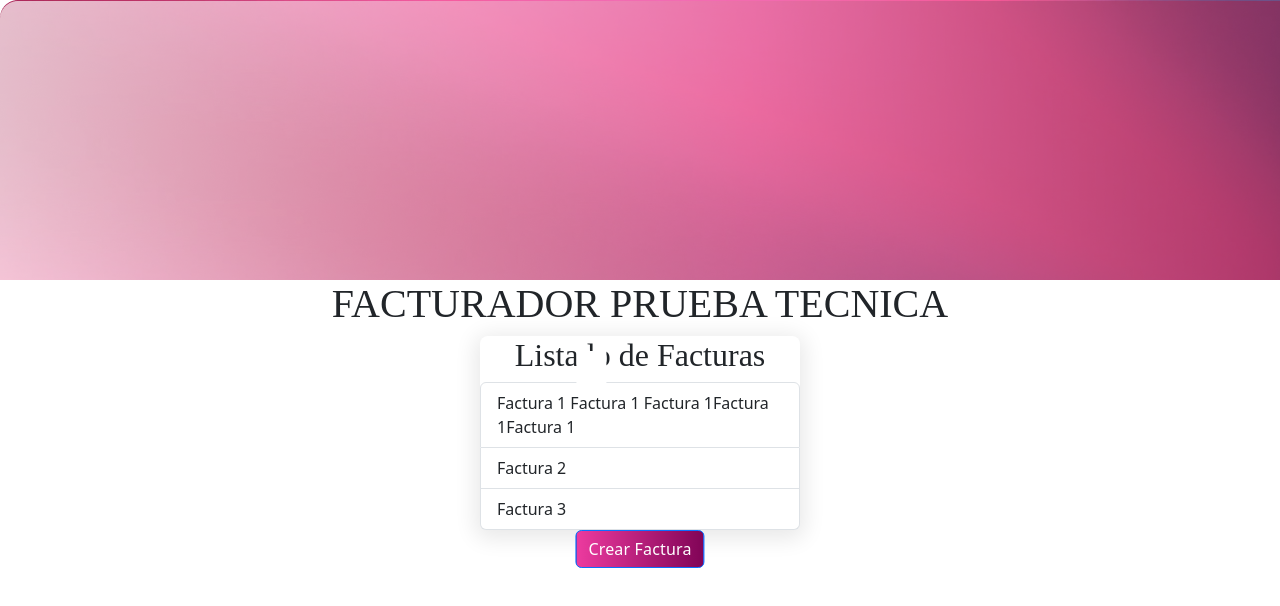
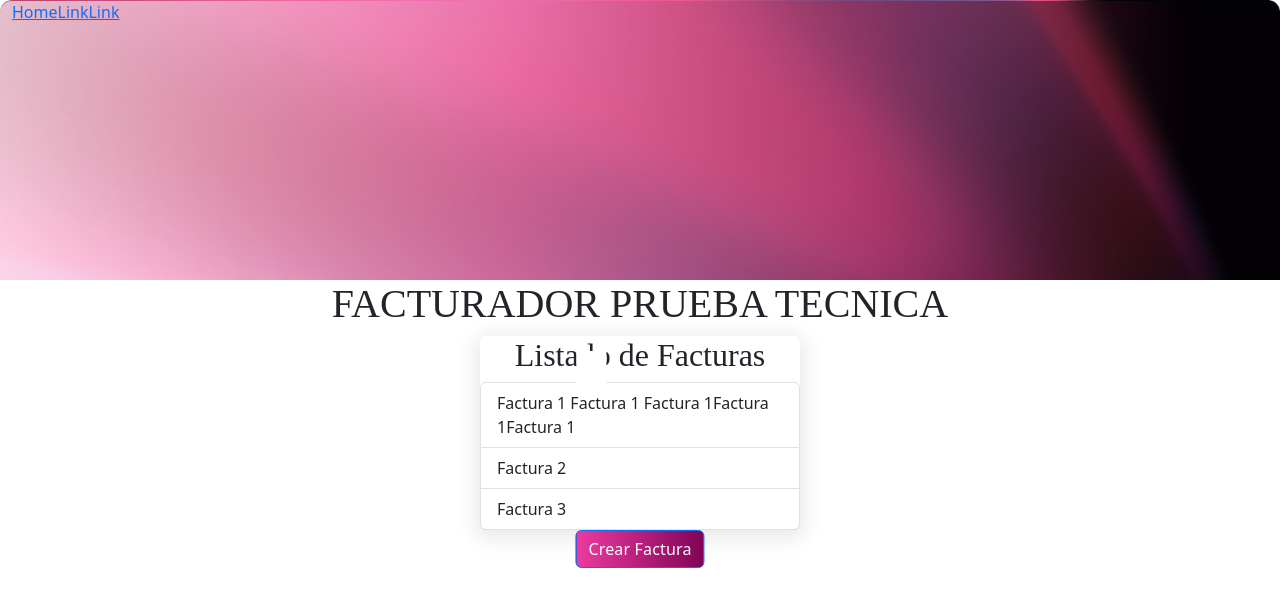
Before and after one commit to noedenisel/cereza-PruebaTecnica, a React (Create React App) app: page / in a window 1280 px wide. Shown: the top 606 px of the page. Built offline with nearby package versions, Linux system fonts and the light colour scheme.

Commit message:
Style: arrgle banner del navBar

```diff
--- a/src/App.css
+++ b/src/App.css
@@ -38,7 +38,8 @@
 }
 
 body{
-margin: 0;
+margin: 0 auto;
+width: 100%;
 font-family: var(--bs-body-font-family);
 font-size: var(--bs-body-font-size);
 font-weight: var(--bs-body-font-weight);
--- a/src/App.js
+++ b/src/App.js
@@ -2,8 +2,11 @@ import { BrowserRouter as Router, Route, Routes, Link,  } from "react-router-dom
 
 import Home from "./views/Home/home";
 import NavBar from "./Components/navBar/navBar";
+import CrearFactura from "./Components/Form/CrearFactura";
+
+
 import './App.css';
-import CrearFactura from "./Components/Form/CrearFactura";
+
 
 function App() {
 
--- a/src/Components/navBar/navBar.jsx
+++ b/src/Components/navBar/navBar.jsx
@@ -1,21 +1,22 @@
 import React from 'react'
+import { Link } from 'react-router-dom';
 
 
 import styles from "./navBar.module.css"
 
-export default function navBar() {
+export default function NavBar() {
   return (
-    <div class={`container-fluid ${styles.banner}`}>
-    <div class="row">
-        <div class="col-sm-12 col-md-12 col-lg-12 col-xl-12 col-xxl-12">
+    <div className={`container-fluid ${styles.banner}`}>
+      <div className="row">
+        <div className="col-sm-12 col-md-12 col-lg-12 col-xl-12 col-xxl-12">
+          <aside>
+            <Link to="/">Home</Link>
+            <Link to="">Link</Link>
+            <Link to="">Link</Link>
 
-            <aside>
-
-            </aside>
+          </aside>
         </div>
-
-
+      </div>
     </div>
-</div>
-  )
+  );
 }
--- a/src/Components/navBar/navBar.module.css
+++ b/src/Components/navBar/navBar.module.css
@@ -1,19 +1,25 @@
 .banner {
-    background-image: url("../img/banner-2.png");
+    background-image: url("../img//banner-2.png");
     height: 280px;
     width: 100%;
     margin-top: 20px;
     background-repeat: no-repeat;
     margin: 0 auto;
+    background-size: 100% auto;
 }
-img, svg {
+
+  img,
+  svg {
     vertical-align: middle;
-}
-*, ::after, ::before {
+  }
+
+  *,
+  ::after,
+  ::before {
     box-sizing: border-box;
-}
-user agent stylesheet
-img {
+  }
+
+  img {
     overflow-clip-margin: content-box;
     overflow: clip;
-}
+  }
```
